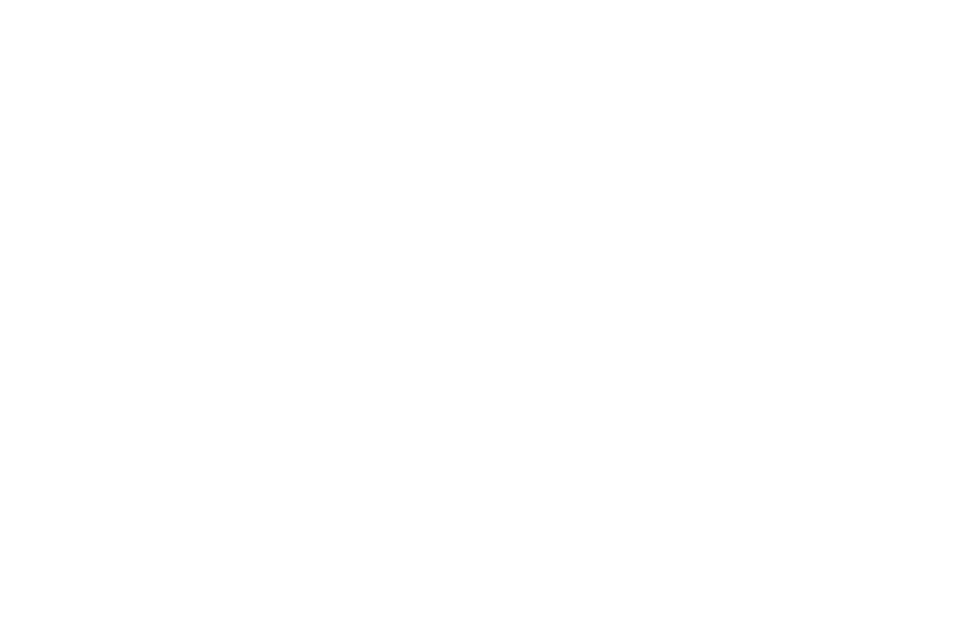
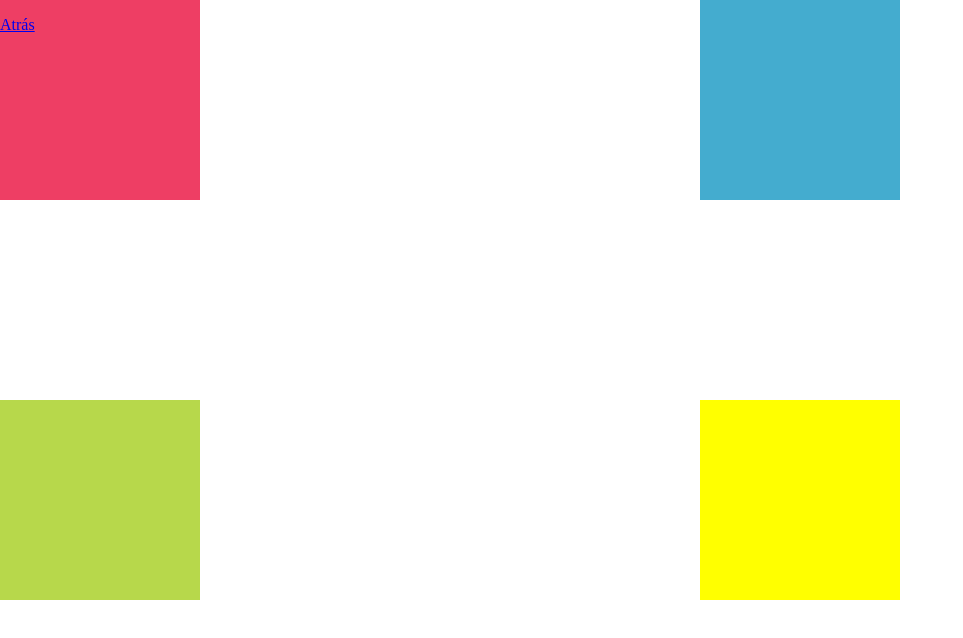
Before and after one commit to KellyUrribarr/Positioning, a plain HTML site: page parte5/index.html in a window 1280 px wide. Shown: the whole page, without its empty margins (0-963 px from the left). Drawn offline with Linux system fonts and the light colour scheme.

Commit message:
todas las partes mas un index

```diff
--- a/parte4/css/main.css
+++ b/parte4/css/main.css
@@ -1 +1,24 @@
-/* Pon tu código css aqui */
+body {
+	margin:0;
+	padding:0;
+	 }
+
+div {
+	width: 200px;
+	height: 200px;
+	position: relative;
+	}
+
+.rojo {
+	background-color: #ee3e64;
+	  }
+
+.azul {
+	background-color: #44accf;
+	left: 200px;
+
+	  }
+
+.verde {
+	background-color: #b7d84b;
+	   }
--- a/parte5/css/main.css
+++ b/parte5/css/main.css
@@ -1 +1,46 @@
-/* Pon tu código css aqui */
+body {
+	margin:0;
+	padding:0;
+}
+
+div {
+	width: 200px;
+	height: 200px;
+	position: absolute;
+}
+
+.rojo {
+	background-color: #ee3e64;
+	position:absolute;
+	top:0px;
+	bottom: 200px;
+	left:0px ;
+	right: 100px ;
+}
+
+.azul {
+	background-color: #44accf;
+	position:absolute;
+	top: 0px;
+	bottom: 200px;
+	left: 700px;
+	right: 0px;
+}
+
+.verde {
+	background-color: #b7d84b;
+	position:absolute;
+	top:400px;
+	bottom:0px;
+	left: 0px;
+	right: 100px;
+}
+
+.amarillo {
+	background-color: yellow;
+	position:absolute;
+	top: 400px;
+	bottom: 200px;
+	left: 700px;
+	right: 0px;
+}
--- a/parte5/index.html
+++ b/parte5/index.html
@@ -2,10 +2,17 @@
 <html lang="en">
 <head>
 	<meta charset="UTF-8">
-	<title>Document</title>
-	<!-- Pon tu codigo aqui -->
+	<title>parte5</title>
+	<link rel="stylesheet" type="text/css" href="css/main.css">
 </head>
 <body>
-	<!-- Pon tu codigo aqui -->
+	<div class="rojo"></div>
+		<div class="azul"></div>
+			<div class="verde"></div>
+				<div class="amarillo"></div>
+	<div>
+		<p><a href="../index.html">Atrás</a></p>
+	</div>
+
 </body>
 </html>
--- a/parte6/css/main.css
+++ b/parte6/css/main.css
@@ -1 +1,46 @@
-/* Pon tu código css aqui */
+body {
+	margin:0;
+	padding:0;
+}
+
+div {
+	width: 200px;
+	height: 200px;
+	position: absolute;
+}
+
+.rojo {
+	background-color: #ee3e64;
+	position:absolute;
+	top:0px;
+	bottom: 200px;
+	left:0px ;
+	right: 100px ;
+}
+
+.azul {
+	background-color: #44accf;
+	position:absolute;
+	top: 200px;
+	bottom: 200px;
+	left: 200px;
+	right: 0px;
+}
+
+.verde {
+	background-color: #b7d84b;
+	position:absolute;
+	top:200px;
+	bottom:0px;
+	left: 0px;
+	right: 100px;
+}
+
+.amarillo {
+	background-color: yellow;
+	position:absolute;
+	top: 400px;
+	bottom: 200px;
+	left: 0px;
+	right: 100px;
+}
```
Also changed, not shown: index.html (added, +15 -0 lines), parte1/index.html (+5 -2 lines), parte2/index.html (+5 -2 lines), parte3/css/main.css (+21 -1 lines), parte3/index.html (+7 -2 lines), parte4/index.html (+10 -3 lines), parte6/index.html (+9 -3 lines).
